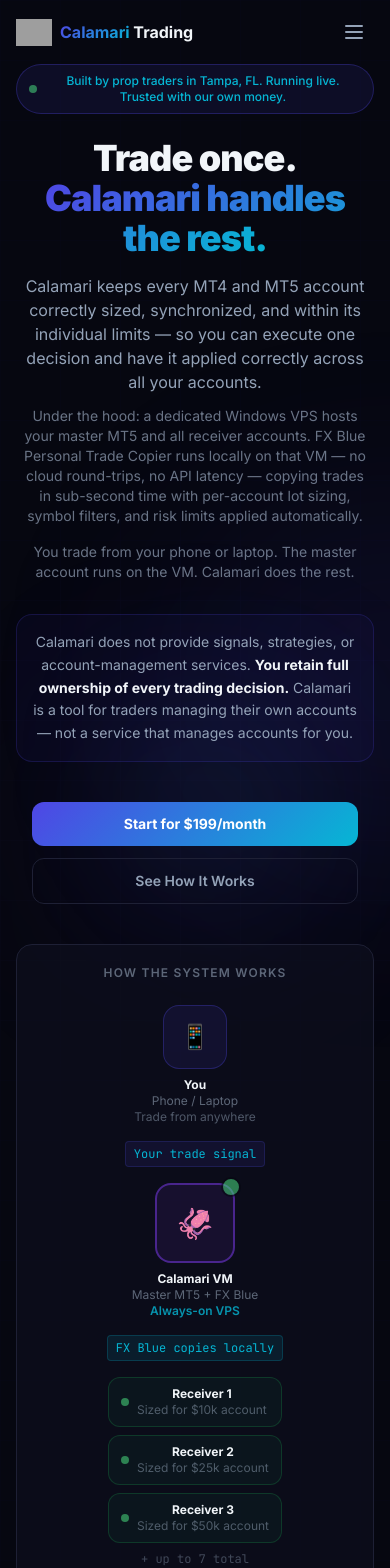
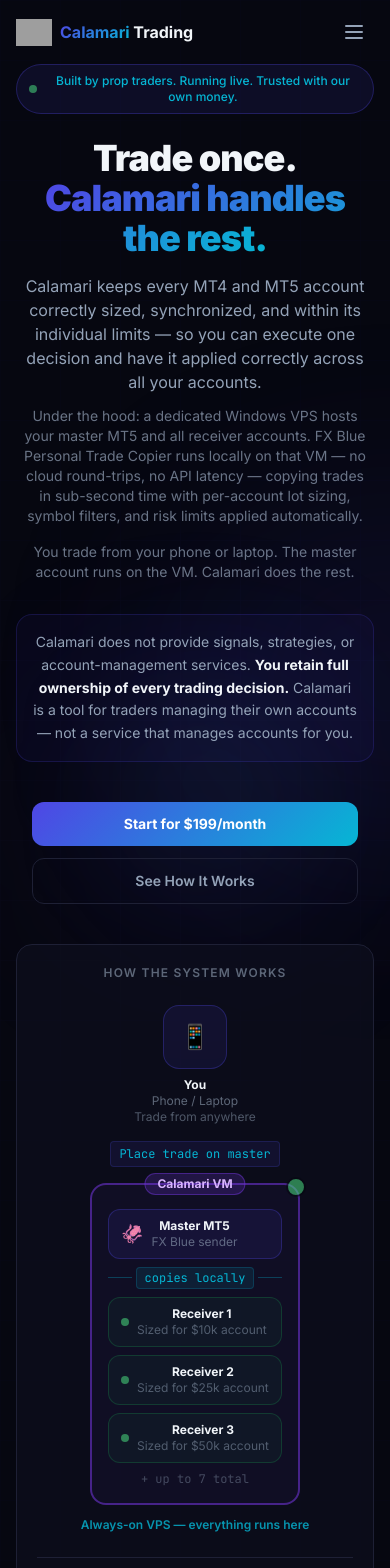
Before and after one commit to daviderichammer/calamari-site, a Next.js app: page / in a window 390 px wide. Shown: the top 1568 px of the page. Built offline with nearby package versions, Linux system fonts and the light colour scheme; grey boxes are pictures that could not be loaded.

Commit message:
Fix: architecture diagram VM layout, FundedNext verified, remove all geographic location references

```diff
--- a/app/privacy/page.tsx
+++ b/app/privacy/page.tsx
@@ -74,7 +74,7 @@
           <section>
             <h2 className="text-xl font-bold text-brand-heading mb-3">5. Subprocessors and Data Location</h2>
             <p>
-              We use trusted third-party subprocessors to provide our Services. Our infrastructure is hosted on secure servers located in the United States, and we use internal tools to monitor server health and uptime. By using our Services, you consent to the processing of your data in the United States.
+              We use trusted third-party subprocessors to provide our Services. Our infrastructure is hosted on dedicated secure servers, and we use internal tools to monitor server health and uptime.
             </p>
           </section>
 
--- a/app/terms/page.tsx
+++ b/app/terms/page.tsx
@@ -138,7 +138,7 @@
           <section>
             <h2 className="text-xl font-bold text-brand-heading mb-3">13. Governing Law and Dispute Resolution</h2>
             <p>
-              These Terms shall be governed by and construed in accordance with the laws of the State of Florida, without regard to its conflict of law principles. Any dispute arising out of or relating to these Terms or the Services shall be resolved through binding arbitration administered by the American Arbitration Association in Hillsborough County, Florida.
+              These Terms shall be governed by and construed in accordance with generally accepted principles of commercial law. Any dispute arising out of or relating to these Terms or the Services shall be resolved through binding arbitration administered by a mutually agreed-upon arbitration body.
             </p>
           </section>
 
--- a/components/CompatibilityMatrix.tsx
+++ b/components/CompatibilityMatrix.tsx
@@ -22,9 +22,9 @@
       firm: "FundedNext",
       program: "Stellar 2-Step",
       platform: "MT5",
-      status: "Restrictions apply",
-      statusColor: "text-yellow-400 bg-yellow-400/10 border-yellow-400/20",
-      notes: "Same-owner challenge accounts only",
+      status: "Verified",
+      statusColor: "text-green-400 bg-green-400/10 border-green-400/20",
+      notes: "Subject to current rules",
     },
     {
       firm: "Other MT4/MT5 firms",
--- a/components/Hero.tsx
+++ b/components/Hero.tsx
@@ -32,7 +32,7 @@
         {/* Badge */}
         <div className="inline-flex items-center gap-2 px-3 sm:px-4 py-2 rounded-full bg-brand-blue/10 border border-brand-blue/30 text-brand-cyan text-xs sm:text-sm font-medium mb-6 sm:mb-8 animate-fade-in">
           <span className="w-2 h-2 rounded-full bg-green-400 animate-pulse flex-shrink-0" />
-          Built by prop traders in Tampa, FL. Running live. Trusted with our own money.
+          Built by prop traders. Running live. Trusted with our own money.
         </div>
 
         {/* Main headline — outcome-led */}
@@ -91,7 +91,7 @@
               How the system works
             </div>
             {/* Diagram */}
-            <div className="flex flex-col sm:flex-row items-center justify-center gap-4 sm:gap-0">
+            <div className="flex flex-col sm:flex-row items-center justify-center gap-4 sm:gap-6">
               {/* You / Your Device */}
               <div className="flex flex-col items-center gap-2 flex-shrink-0">
                 <div className="w-16 h-16 sm:w-20 sm:h-20 rounded-2xl bg-brand-blue/10 border border-brand-blue/30 flex items-center justify-center text-2xl sm:text-3xl">
@@ -105,41 +105,38 @@
               </div>
 
               {/* Arrow */}
-              <div className="flex flex-col sm:flex-row items-center gap-1 sm:gap-0 mx-0 sm:mx-4">
-                <div className="hidden sm:block w-8 h-px bg-brand-blue/40" />
+              <div className="flex flex-col sm:flex-row items-center gap-1 mx-0 sm:mx-2">
+                <div className="hidden sm:block w-6 h-px bg-brand-blue/40" />
                 <div className="text-brand-cyan text-xs font-mono px-2 py-1 rounded bg-brand-blue/10 border border-brand-blue/20 whitespace-nowrap">
-                  Your trade signal
+                  Place trade on master
                 </div>
-                <div className="hidden sm:block w-8 h-px bg-brand-blue/40" />
+                <div className="hidden sm:block w-6 h-px bg-brand-blue/40" />
                 <div className="hidden sm:block text-brand-blue/60">▶</div>
               </div>
 
-              {/* Calamari VM */}
-              <div className="flex flex-col items-center gap-2 flex-shrink-0">
-                <div className="w-20 h-20 sm:w-24 sm:h-24 rounded-2xl bg-brand-purple/10 border-2 border-brand-purple/50 flex items-center justify-center text-3xl sm:text-4xl relative">
-                  🦑
+              {/* Calamari VM — contains everything */}
+              <div className="flex flex-col items-center gap-3 flex-shrink-0">
+                <div className="rounded-2xl border-2 border-brand-purple/50 bg-brand-purple/5 p-4 sm:p-5 relative">
+                  <div className="absolute -top-3 left-1/2 -translate-x-1/2 px-3 py-0.5 rounded-full bg-brand-purple/20 border border-brand-purple/40 text-xs font-bold text-purple-300 whitespace-nowrap">
+                    Calamari VM
+                  </div>
                   <div className="absolute -top-2 -right-2 w-5 h-5 rounded-full bg-green-400 border-2 border-brand-darker animate-pulse" />
-                </div>
-                <div className="text-center">
-                  <div className="text-xs sm:text-sm font-bold text-brand-heading">Calamari VM</div>
-                  <div className="text-xs text-brand-text/60">Master MT5 + FX Blue</div>
-                  <div className="text-xs text-brand-cyan/80 font-semibold">Always-on VPS</div>
+                  <div className="flex flex-col gap-2 mt-2">
+                    {/* Master MT5 + FX Blue */}
+                    <div className="flex items-center gap-2 px-3 py-2 rounded-xl bg-brand-blue/10 border border-brand-blue/30">
+                      <div className="text-lg">🦑</div>
+                      <div>
+                        <div className="text-xs font-bold text-brand-heading">Master MT5</div>
+                        <div className="text-xs text-brand-text/60">FX Blue sender</div>
                       </div>
                     </div>
-
-              {/* Arrow to receivers */}
-              <div className="flex flex-col sm:flex-row items-center gap-1 sm:gap-0 mx-0 sm:mx-4">
-                <div className="hidden sm:block w-8 h-px bg-brand-cyan/40" />
-                <div className="text-brand-cyan text-xs font-mono px-2 py-1 rounded bg-brand-cyan/10 border border-brand-cyan/20 whitespace-nowrap">
-                  FX Blue copies locally
+                    {/* Divider with arrow */}
+                    <div className="flex items-center justify-center gap-1">
+                      <div className="flex-1 h-px bg-brand-cyan/30" />
+                      <div className="text-brand-cyan text-xs font-mono px-2 py-0.5 rounded bg-brand-cyan/10 border border-brand-cyan/20 whitespace-nowrap">copies locally</div>
+                      <div className="flex-1 h-px bg-brand-cyan/30" />
                     </div>
-                <div className="hidden sm:block w-8 h-px bg-brand-cyan/40" />
-                <div className="hidden sm:block text-brand-cyan/60">▶</div>
-              </div>
-
                     {/* Receivers */}
-              <div className="flex flex-col items-center gap-2">
-                <div className="flex flex-col gap-2">
                     {[
                       { label: "Receiver 1", sub: "Sized for $10k account" },
                       { label: "Receiver 2", sub: "Sized for $25k account" },
@@ -155,6 +152,8 @@
                     ))}
                     <div className="text-center text-xs text-brand-text/40 font-mono">+ up to 7 total</div>
                   </div>
+                </div>
+                <div className="text-xs text-brand-cyan/80 font-semibold text-center">Always-on VPS — everything runs here</div>
               </div>
             </div>
 
--- a/components/Story.tsx
+++ b/components/Story.tsx
@@ -41,7 +41,7 @@
               <div className="space-y-3 text-sm text-brand-text">
                 <div className="flex items-start gap-3">
                   <span className="text-brand-cyan font-semibold flex-shrink-0">Location</span>
-                  <span>Built by prop traders in Tampa, FL. Operating entity registered in the United States.</span>
+                  <span>Built by prop traders. Operating entity registered internationally.</span>
                 </div>
                 <div className="flex items-start gap-3">
                   <span className="text-brand-cyan font-semibold flex-shrink-0">Team</span>
@@ -205,7 +205,7 @@
             We still run our own accounts on it every day. That is the only endorsement that matters.
           </blockquote>
           <div className="mt-4 sm:mt-6 text-brand-text text-sm">
-            — The Calamari Team, prop traders in Tampa, FL
+            — The Calamari Team
           </div>
         </div>
       </div>
```
Lines whose indentation alone changed are shown as unchanged.
